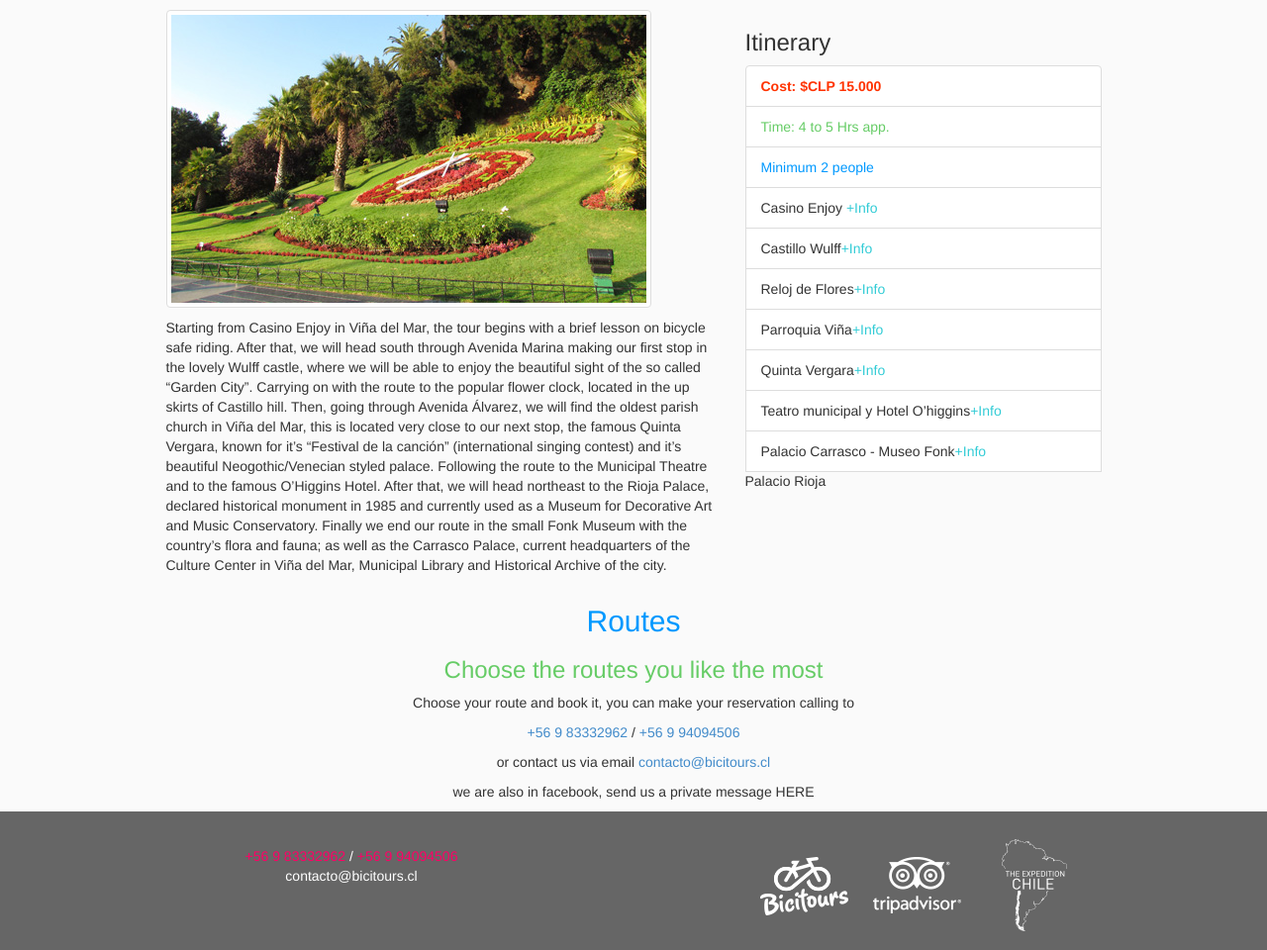
After one commit to serroba/bicitours, a PHP site: page /lang/en/tour-vina.php in a window 1280 px wide. The commit adds this page. Shown: the part 627-1587 px from the top of the page at 99% size. Run offline with PHP 8.4, Linux system fonts and the light colour scheme.

Commit message:
adding style to the tour sites

```diff
--- a/css/style.css
+++ b/css/style.css
@@ -3,6 +3,13 @@ body{
 }
 body > header{
   background-color: #E0E0E0;
+}
+section header ul{
+  margin-top:5px;
+}
+.maps iframe{
+  height: 250px;
+  width: 100%;
 }
 footer{
   background-color: #666;
@@ -22,6 +29,12 @@ address, address .email{
 .orange{
   color: #F60;
 }
+.cyan{
+  color: #33CCD6;
+}
+.red{
+  color: #F30;
+}
 .spacer-5 { height: 5px; width: 100%; font-size: 0; margin: 0; padding: 0; border: 0; display: block; }
 .spacer-10 { height: 10px; width: 100%; font-size: 0; margin: 0; padding: 0; border: 0; display: block; }
 .spacer-15 { height: 15px; width: 100%; font-size: 0; margin: 0; padding: 0; border: 0; display: block; }
@@ -34,3 +47,20 @@ address, address .email{
 .spacer-50 { height: 50px; width: 100%; font-size: 0; margin: 0; padding: 0; border: 0; display: block; }
 .spacer-100 { height: 100px; width: 100%; font-size: 0; margin: 0; padding: 0; border: 0; display: block; }
 .spacer-200 { height: 200px; width: 100%; font-size: 0; margin: 0; padding: 0; border: 0; display: block; }
+
+/* Small devices (tablets, 768px and up) */
+@media (min-width: 768px) {
+
+}
+
+/* Medium devices (desktops, 992px and up) */
+@media (min-width: 992px) {
+
+}
+
+/* Large devices (large desktops, 1200px and up) */
+@media (min-width: 1200px) {
+  .maps iframe{
+    height: 350px;
+  }
+}
--- /dev/null
+++ b/lang/en/partials/routes.php
@@ -0,0 +1,10 @@
+<article class="row text-center routes">
+    <div class="col-xs-12">
+        <h2 class="lightblue">Routes</h2>
+        <h3 class="lightgreen">Choose the routes you like the most</h3>
+        <p>Choose your route and book it, you can make your reservation calling to</p>
+        <p><a href="tel:+56983332962" class="phone">+56 9 83332962</a> / <a href="tel:+56994094506"  class="phone">+56 9 94094506</a></p>
+        <p>or contact us via email <a href="mailto:contacto@bicitours.cl" class="email">contacto@bicitours.cl</a></p>
+        <p>we are also in facebook, send us a private message HERE</p>
+    </div>
+</article>
--- /dev/null
+++ b/lang/en/tour-vina.php
@@ -0,0 +1,145 @@
+<!DOCTYPE html>
+<!--[if lt IE 7]><html class="no-js lt-ie9 lt-ie8 lt-ie7"> <![endif]-->
+<!--[if IE 7]><html class="no-js lt-ie9 lt-ie8"> <![endif]-->
+<!--[if IE 8]><html class="no-js lt-ie9"> <![endif]-->
+<!--[if gt IE 8]><!--><html class="no-js"> <!--<![endif]-->
+    <head>
+        <meta charset="utf-8">
+        <meta http-equiv="X-UA-Compatible" content="IE=edge,chrome=1">
+        <title>Bicitours - tours en bicicleta Con-Con - Reñaca - Viña del Mar - Valparaíso</title>
+
+        <meta name="description" content="Simplifying Online Search">
+        <meta name="viewport" content="width=device-width">
+
+        <link rel="stylesheet" type="text/css" href="/css/bootstrap.min.css"/>
+        <link rel="stylesheet" type="text/css" href="/css/style.css"/>
+        <!--[if lt IE 9]><link rel="stylesheet" type="text/css" href="/css/ie.css"/><!--<![endif]-->
+        <!--[if lt IE 9]> <script src="/js/respond.min.js"></script><!--<![endif]-->
+        <!--[if lt IE 9]><script src="/js/modernizr.custom.js"></script><!--<![endif]-->
+
+
+    </head>
+    <body>
+        <header class="row">
+            <div class='container'>
+                <div class="col-md-12">
+                    <div class="row">
+                        <div class="col-xs-4 col-md-6">
+                            <img src="/img/weblogo.png" class="img-responsive" alt="Logo Bicitour" />
+                        </div>
+                        <div class="col-xs-8 col-md-6">
+                            <img src="/img/bannertop.png" class="img-responsive" alt="Enjoy tours in Valparaiso Region"/>
+                        </div>
+                    </div>
+                </div>
+            </div>
+        </header>
+        <section class="container">
+            <div class="row">
+                <div class="col-md-12">
+                    <header class='navbar'>
+                        <nav class='navbar-default'>
+                            <div class="navbar-header">
+                                <button class="navbar-toggle" type="button" data-toggle="collapse" data-target=".bs-navbar-collapse">
+                                    <span class="sr-only">Toggle navigation</span>
+                                    <span class="icon-bar"></span>
+                                    <span class="icon-bar"></span>
+                                    <span class="icon-bar"></span>
+                                </button>
+                                <a href="./index.php" class="navbar-brand">Bicitours</a>
+                            </div>
+                            <div class="collapse navbar-collapse bs-navbar-collapse">
+                                <ul class="nav nav-pills nav-justified">
+                                    <li class="active">
+                                        <a href="#">Tours</a>
+                                    </li>
+                                    <li>
+                                        <a href="#">Rent</a>
+                                    </li>
+                                    <li>
+                                        <a href="#">Bike sells</a>
+                                    </li>
+                                    <li>
+                                        <a href="#">Reservation</a>
+                                    </li>
+                                    <li>
+                                        <a href="#">Contact us</a>
+                                    </li>
+
+                                </ul>
+                            </div>
+                        </nav>
+                    </header>
+                    <div class="maps">
+                        <iframe frameborder="0" scrolling="no" marginheight="0" marginwidth="0" src="http://www.umapper.com/maps/google/id/144361"></iframe>
+                    </div>
+                    <article class="row tour-description">
+                        <div class="spacer-10"></div>
+                        <div class="col-xs-12 col-sm-6 col-md-offset-1">
+                            <img src="/img/vina.jpg" class="img-thumbnail img-responsive">
+                            <div class="spacer-10"></div>
+                            <p>Starting from Casino Enjoy in Viña del Mar, the tour begins with a brief lesson on bicycle
+                                safe riding. After that, we will head south through Avenida Marina making our first stop in
+                                the lovely Wulff castle, where we will be able to enjoy the beautiful sight of the so called
+                                “Garden City”. Carrying on with the route to the popular flower clock, located in the up skirts
+                                of Castillo hill. Then, going through Avenida Álvarez, we will find the oldest parish church
+                                in Viña del Mar, this is located very close to our next stop, the famous Quinta Vergara,
+                                known for it’s “Festival de la canción” (international singing contest) and it’s beautiful
+                                Neogothic/Venecian styled palace.  Following the route to the Municipal Theatre and to the
+                                famous O’Higgins Hotel. After that, we will head northeast to the Rioja Palace, declared
+                                historical monument in 1985 and currently used as a Museum for Decorative Art and Music
+                                Conservatory. Finally we end our route in the small Fonk Museum with the country’s flora
+                                and fauna; as well as the Carrasco Palace, current headquarters of the Culture Center in
+                                Viña del Mar, Municipal Library and Historical Archive of the city.</p>
+                        </div>
+                        <div class="col-xs-12 col-sm-4 ">
+                            <h3>Itinerary</h3>
+                            <ul class="list-group">
+                                <li class="list-group-item"><span class="red"><strong>Cost: $CLP 15.000</strong></span></li>
+                                <li class="list-group-item"><span class="lightgreen">Time: 4 to 5 Hrs app.</span></li>
+                                <li class="list-group-item"><span class="lightblue">Minimum 2 people</span></li>
+                                <li class="list-group-item">Casino Enjoy <a href class="cyan">+Info</a></li>
+                                <li class="list-group-item">Castillo Wulff<a class="cyan">+Info</a></li>
+                                <li class="list-group-item">Reloj de Flores<a class="cyan">+Info</a></li>
+                                <li class="list-group-item">Parroquia Viña<a class="cyan">+Info</a></li>
+                                <li class="list-group-item">Quinta Vergara<a class="cyan">+Info</a></li>
+                                <li class="list-group-item">Teatro municipal y Hotel O’higgins<a class="cyan">+Info</a></li>
+                                <li class="list-group-item">Palacio Carrasco - Museo Fonk<a class="cyan">+Info</a></li>
+                                <liclass="list-group-item">Palacio Rioja<a class="cyan"></a></li>
+                                <!--<li class="lightblue">Includes</li>-->
+
+                            </ul>
+                        </div>
+                    </article>
+
+                    <?php require_once "partials/routes.php";?>
+                </div>
+            </div>
+        </section>
+        <footer class="row">
+            <div class='container'>
+                <div class="col-md-12">
+                    <div class="row">
+                        <div class="spacer-25"></div>
+                        <div class="col-md-6 text-center">
+                            <div class="spacer-10"></div>
+                            <address>
+                                <a href="tel:+56983332962" class="phone">+56 9 83332962</a> / <a href="tel:+56994094506"  class="phone">+56 9 94094506</a><br>
+                                <a href="mailto:contacto@bicitours.cl" class="email">contacto@bicitours.cl</a>
+                            </address>
+                        </div>
+                        <div class="col-md-6 text-center">
+                            <ul class="list-inline">
+                                <li><img src="/img/bici.png" class="img-responsive"></li>
+                                <li><img src="/img/trip.png" class="img-responsive"></li>
+                                <li><img src="/img/chile.png" class="img-responsive"></li>
+                            </ul>
+                        </div>
+                    </div>
+                </div>
+            </div>
+        </footer>
+    </body>
+</html>
+<script src="/js/jquery.min.js"></script>
+<script src='/js/bootstrap.min.js'></script>
```
Also changed, not shown: lang/en/index.php (+6 -8 lines), lang/en/partials/navbar.php (added).
